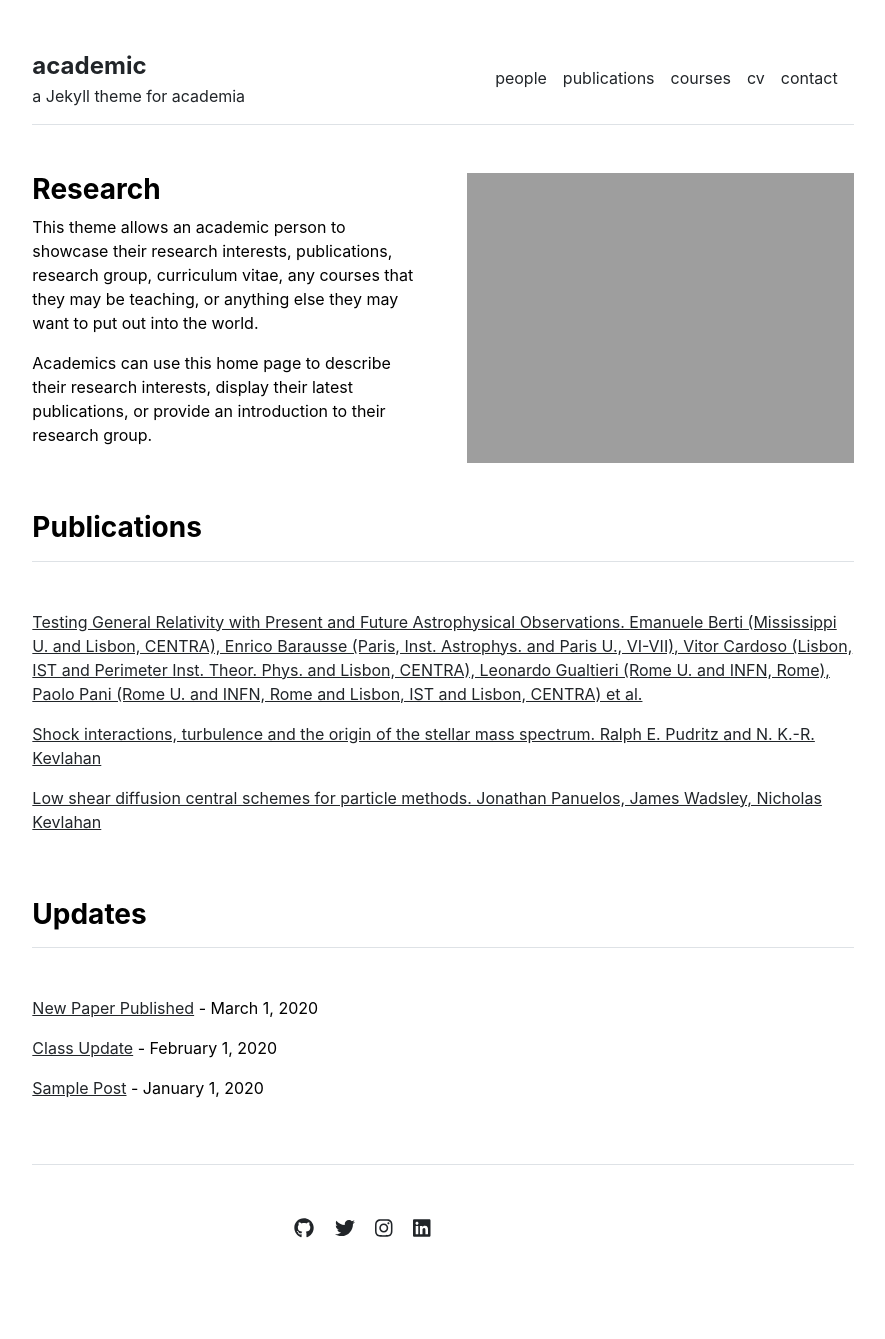
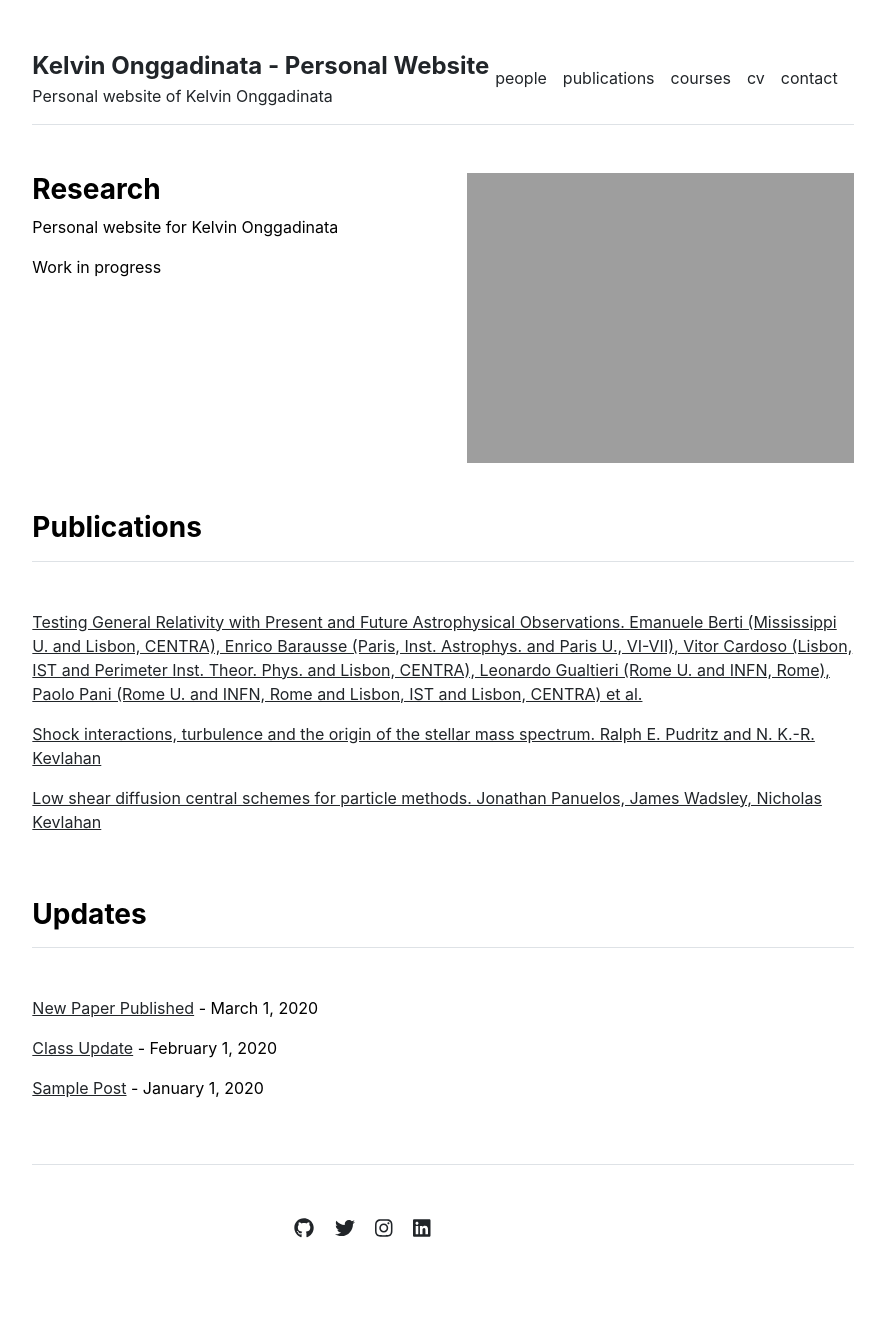
Before and after one commit to konggadinata/konggadinata.github.io, a Jekyll site: the page built from index.md, in a window 1280 px wide. Shown: the whole page, without its empty margins (197-1082 px from the left). Built offline with Jekyll 4.4.1, drawn with Linux system fonts in a browser that asks for light colours.

Commit message:
Update home page

```diff
--- a/Gemfile
+++ b/Gemfile
@@ -2,3 +2,5 @@
 
 source "https://rubygems.org"
 gemspec
+
+gem "academic-jekyll-theme"
--- a/_config.yml
+++ b/_config.yml
@@ -1,4 +1,9 @@
-url: "" # the base hostname & protocol for your site, e.g. http://example.com
+url: "https://konggadinata.github.io" # the base hostname & protocol for your site, e.g. http://example.com
 baseurl: "" # the subpath of your site, e.g. /blog
-title: "academic" # the name of your site, e.g. ACME Corp.
-description: "a Jekyll theme for academia"
+title: "Kelvin Onggadinata - Personal Website" # the name of your site, e.g. ACME Corp.
+description: "Personal website of Kelvin Onggadinata"
+theme: academic-jekyll-theme
+
+exclude:
+- .vscode/
+- .github/
--- a/index.md
+++ b/index.md
@@ -3,6 +3,6 @@ layout: home
 title: "Home"
 ---
 
-This theme allows an academic person to showcase their research interests, publications, research group, curriculum vitae, any courses that they may be teaching, or anything else they may want to put out into the world.
+Personal website for Kelvin Onggadinata
 
-Academics can use this home page to describe their research interests, display their latest publications, or provide an introduction to their research group.
+Work in progress
```
